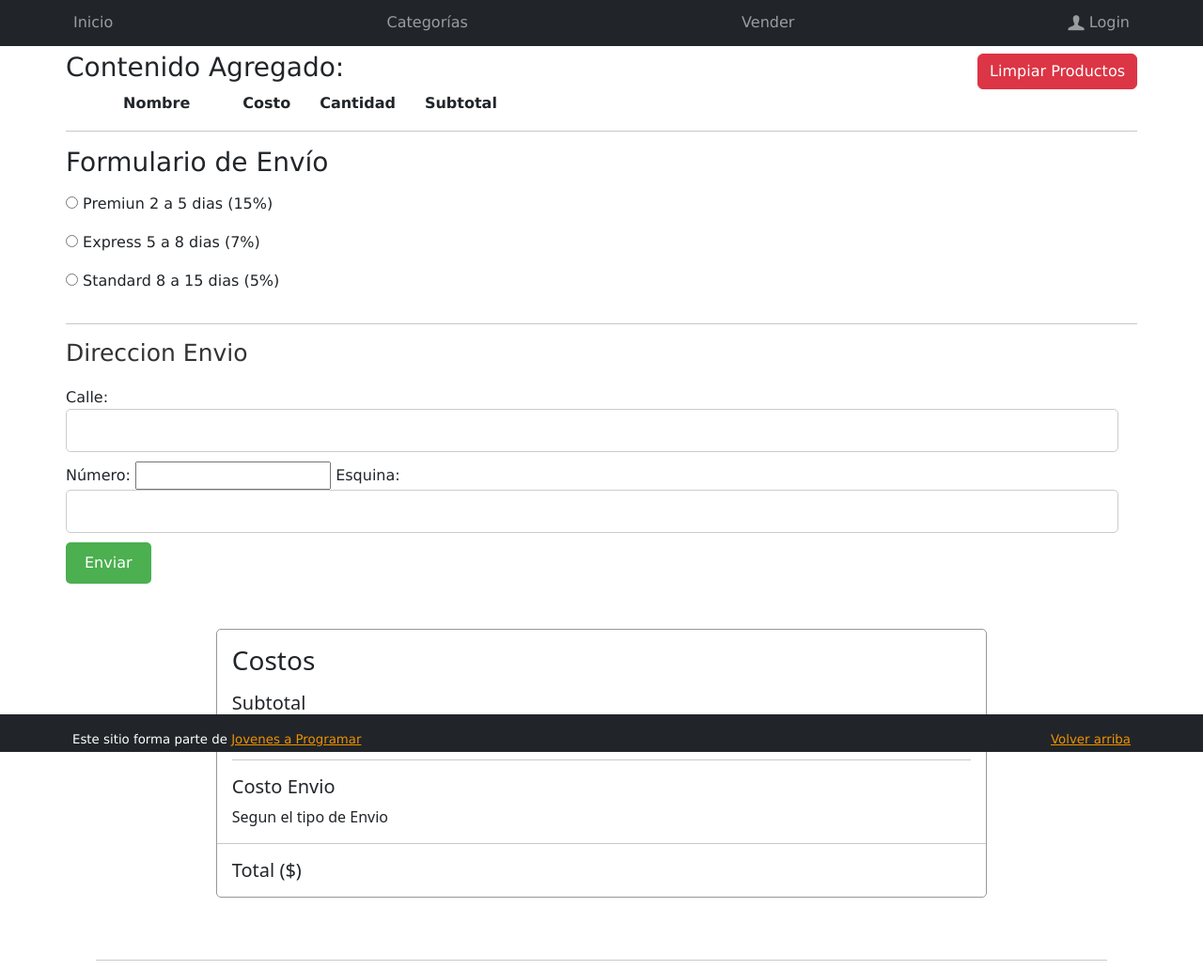
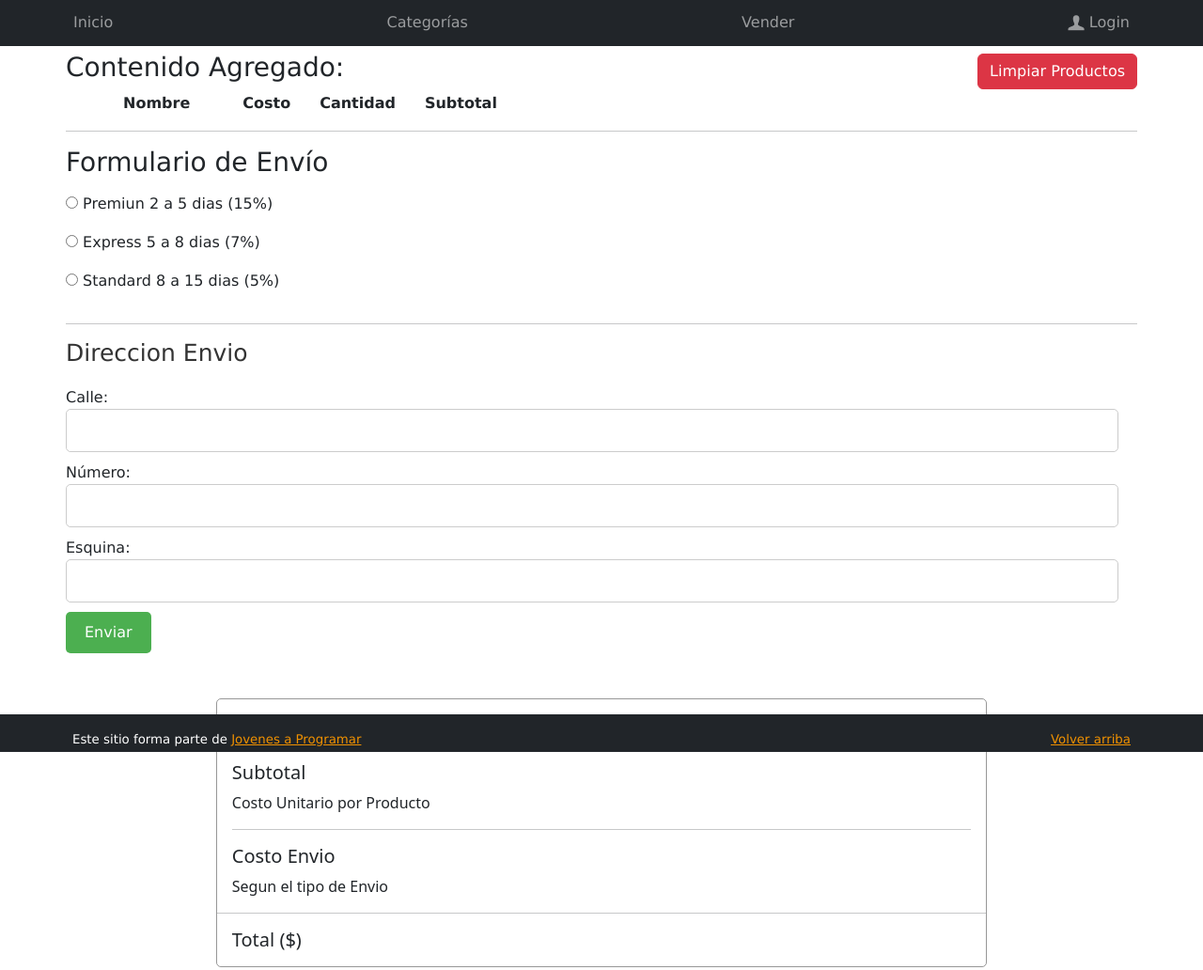
Before and after one commit to Lucia-Machado/e-mercadoGRUPAL, a plain HTML site: page cart.html in a window 1280 px wide. Shown: the top 1032 px of the page at 94% size. Drawn offline with nearby package versions, Linux system fonts and the light colour scheme; no server answers; a script that the page names is missing.

Commit message:
Estilos Martin arreglo errores

```diff
--- a/cart.html
+++ b/cart.html
@@ -73,7 +73,7 @@
     <input type="text" id="calle" name="calle" required>
 
     <label for="numero">Número:</label>
-    <input type="number" id="numero" name="numero" required>
+    <input type="text" id="numero" name="numero" required>
 
     <label for="esquina">Esquina:</label>
     <input type="text" id="esquina" name="esquina" required><br>
@@ -127,11 +127,11 @@
         <hr>
 
         <label class="form-label text-secondary">Número de tarjeta</label>
-        <input type="number" maxlength="16" class="form-control">
+        <input type="text" maxlength="16" class="form-control">
 
 
         <label class="form-label text-secondary">Código de seg.</label>
-        <input type="number" maxlength="3" class="form-control">
+        <input type="text" maxlength="3" class="form-control">
 
         <label class="form-label text-secondary">Vencimiento (MM/AA)</label>
         <input type="month" class="form-control mb-3">
@@ -144,7 +144,7 @@
         <hr>
 
         <label class="form-label text-secondary">Número de cuenta</label>
-        <input type="number" maxlength="12" class="form-control">
+        <input type="text" maxlength="12" class="form-control">
       </div>
 
       <div class="modal-footer">
```
